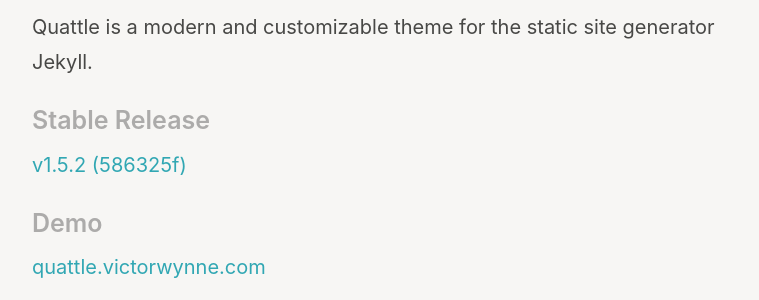
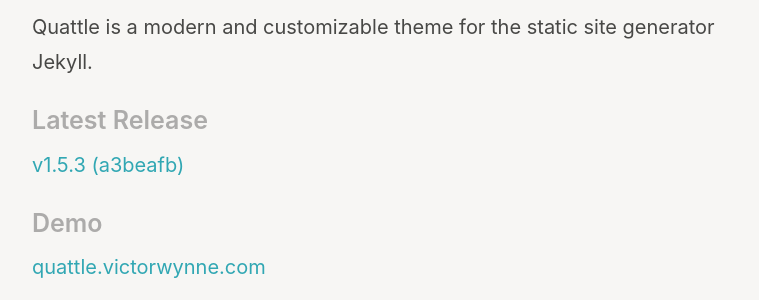
Before and after one commit to wertercatt/tooters, a Jekyll site: the page built from quattle.md, in a window 1280 px wide. Shown: the part 184-484 px from the top of the page, without its empty margins (258-1017 px from the left). Built offline with Jekyll 4.4.1, drawn with Linux system fonts in a browser that asks for light colours.

Commit message:
Updated the latest release info.
Signed-off-by: Victor Wynne <81656443+victorwynne@users.noreply.github.com>

```diff
--- a/quattle.md
+++ b/quattle.md
@@ -6,8 +6,8 @@
 
 Quattle is a modern and customizable theme for the static site generator Jekyll.
 
-## <small>Stable Release</small>
-[v1.5.2 (586325f)](https://github.com/victorwynne/quattle/commit/586325f4058581018d790054b28fc375ec6fb74c)
+## <small>Latest Release</small>
+[v1.5.3 (a3beafb)](https://github.com/victorwynne/quattle/commit/a3beafb0c747555d81d80331e7716a33d76b86c5)
 
 ## <small>Demo</small>
 [quattle.victorwynne.com](https://quattle.victorwynne.com)
```
